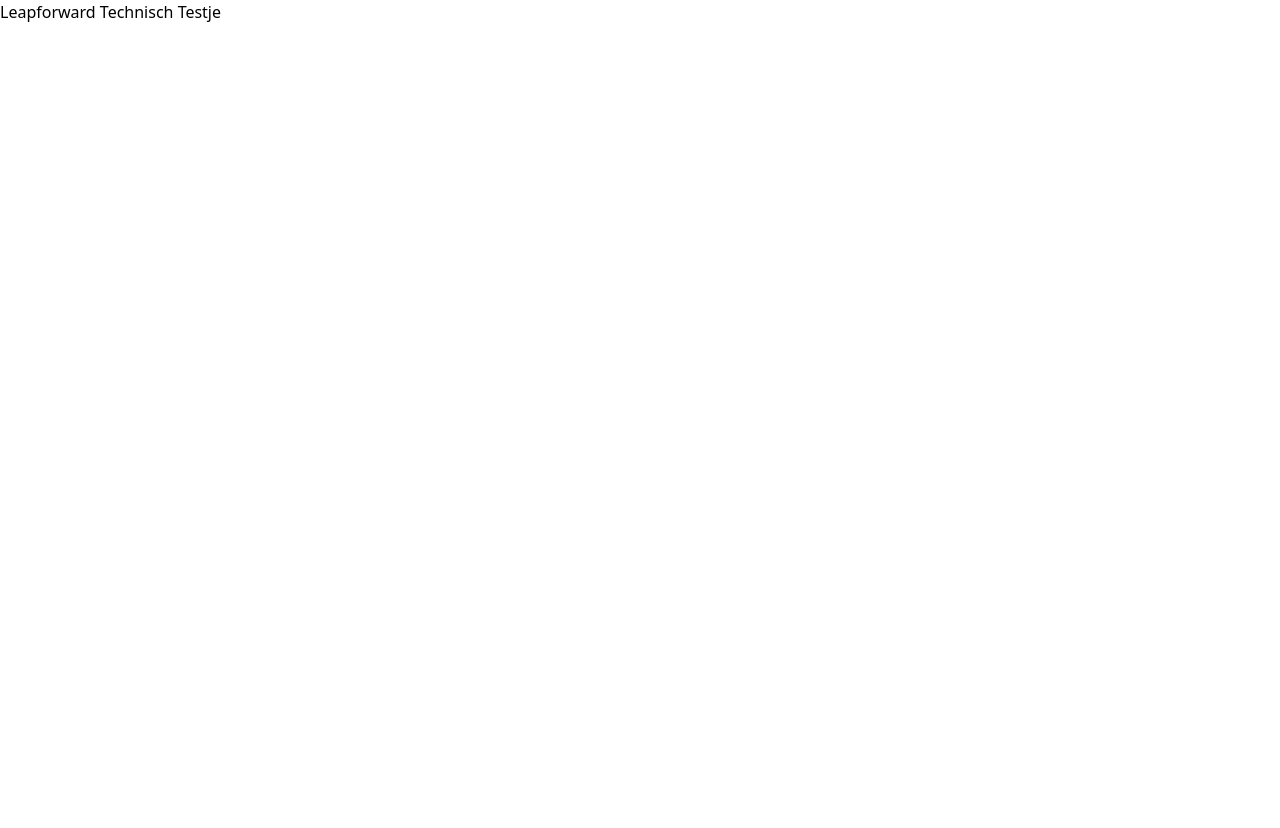
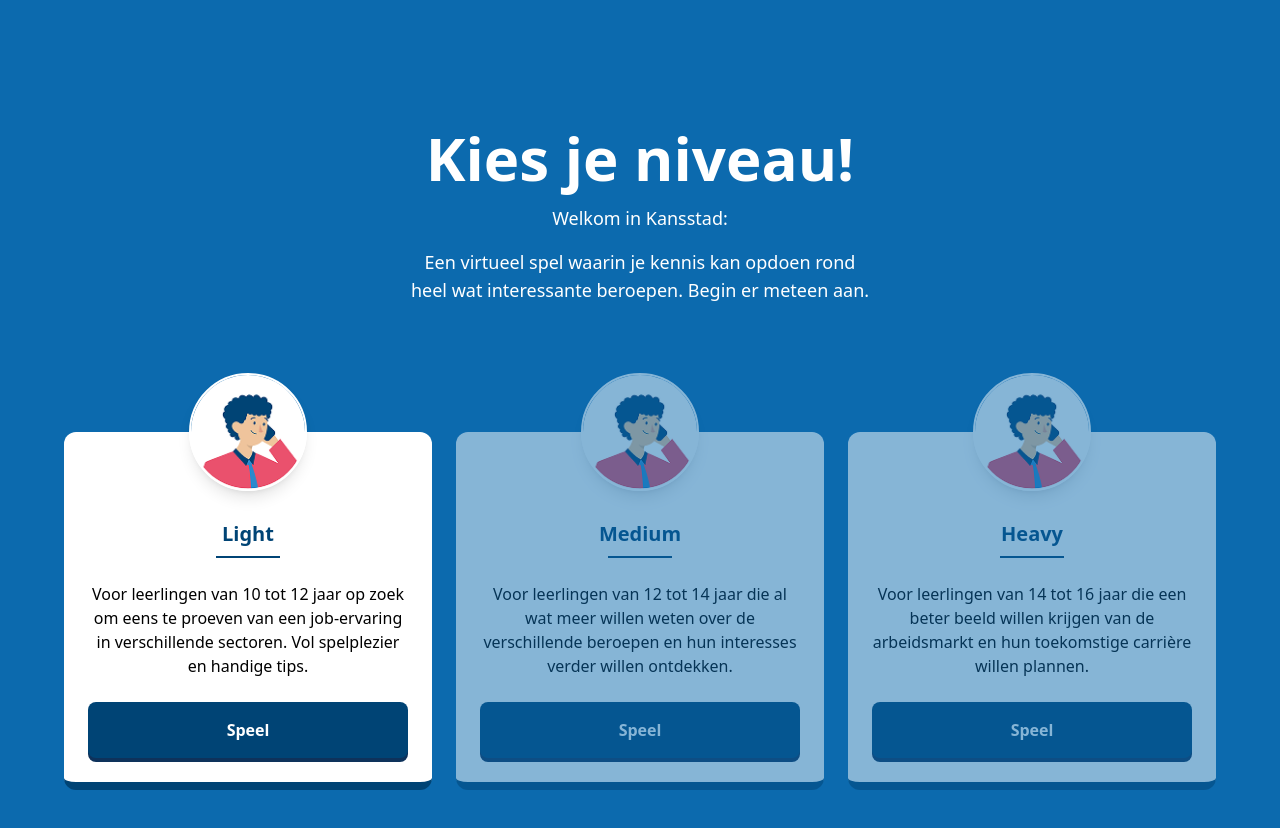
Before and after one commit to jaspervermeulen/leapforward-technisch-testje, a Next.js app: page / in a window 1280 px wide. Shown: the top 828 px of the page. Before the commit the page ends 800 px from the top, so only its background shows below. Built offline with nearby package versions, Linux system fonts and the light colour scheme.

Commit message:
chore: add starting point

```diff
--- /dev/null
+++ b/src/app/data/levels.ts
@@ -0,0 +1,23 @@
+export const levels = [
+  {
+    id: 1,
+    name: 'Light',
+    description:
+      'Voor leerlingen van 10 tot 12 jaar op zoek om eens te proeven van een job-ervaring in verschillende sectoren. Vol spelplezier en handige tips.',
+    isActive: true,
+  },
+  {
+    id: 2,
+    name: 'Medium',
+    description:
+      'Voor leerlingen van 12 tot 14 jaar die al wat meer willen weten over de verschillende beroepen en hun interesses verder willen ontdekken.',
+    isActive: false,
+  },
+  {
+    id: 3,
+    name: 'Heavy',
+    description:
+      'Voor leerlingen van 14 tot 16 jaar die een beter beeld willen krijgen van de arbeidsmarkt en hun toekomstige carrière willen plannen.',
+    isActive: false,
+  },
+];
--- a/src/app/page.tsx
+++ b/src/app/page.tsx
@@ -1,3 +1,22 @@
-export default function Home() {
-  return <p>Leapforward Technisch Testje</p>;
+import LevelCard from '@/components/game/LevelCard';
+import { levels } from './data/levels';
+
+export default function HomePage() {
+  return (
+    <main className="bg-primary-blue py-32 font-onest min-h-screen flex flex-col items-center justify-center px-4">
+      <header className="text-center text-white space-y-4">
+        <h1 className="text-6xl font-bold">Kies je niveau!</h1>
+        <p className="text-lg">Welkom in Kansstad:</p>
+        <p className="max-w-2xl mx-auto text-balance text-lg">
+          Een virtueel spel waarin je kennis kan opdoen rond heel wat
+          interessante beroepen. Begin er meteen aan.
+        </p>
+      </header>
+      <section className="mt-12 md:mt-32 max-w-6xl w-full grid gap-6 sm:grid-cols-2 lg:grid-cols-3">
+        {levels.map(({ id, ...props }) => (
+          <LevelCard key={id} {...props} />
+        ))}
+      </section>
+    </main>
+  );
 }
```
